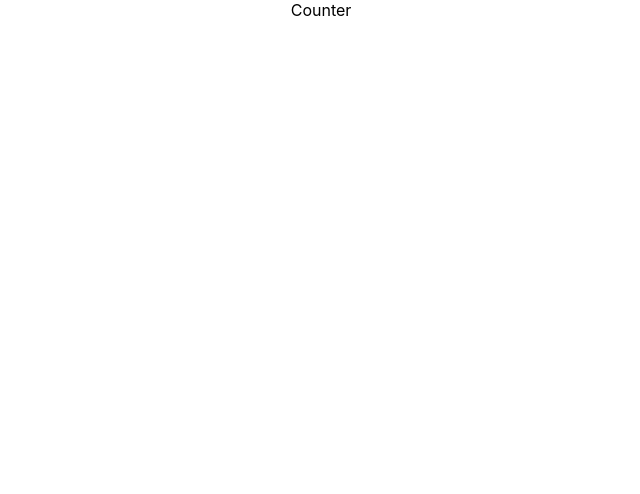
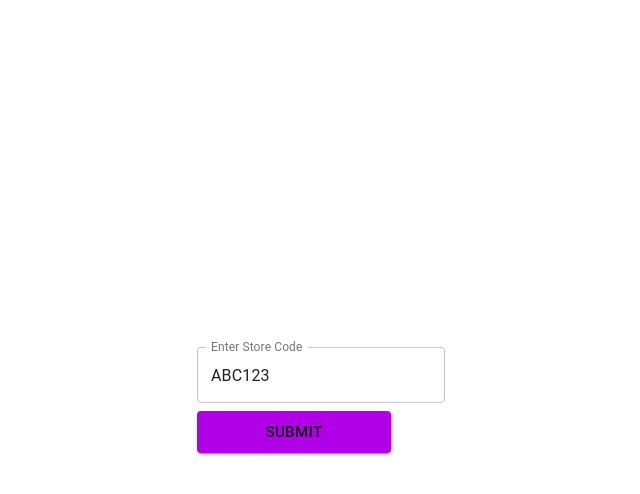
Before and after one commit to juliandeange/CrowdControl, a React app: page / in a window 1280 px wide. Shown: the whole page, without its empty margins (319-959 px from the left). Built offline with nearby package versions, Linux system fonts and the light colour scheme.

Commit message:
Include textfield and submit button

```diff
--- a/src/OccupancyCounter.css
+++ b/src/OccupancyCounter.css
@@ -1,5 +1,10 @@
 .App {
   text-align: center;
+}
+
+.Submit-button {
+    background-color: rgb(177, 0, 231);
+    padding-top: 20px;
 }
 
 .App-logo {
--- a/src/OccupancyCounter.js
+++ b/src/OccupancyCounter.js
@@ -1,25 +1,58 @@
 import React from 'react'
-import './OccupancyCounter.css';
+
+import TextField from '@material-ui/core/TextField';
+import Button from '@material-ui/core/Button';
+
+const styles = {
+
+    submitButton: {
+
+        backgroundColor: "rgb(177, 0, 231)",
+        width: 194,
+        marginTop: 8
+    }
+
+}
 
 class OccupancyCounter extends React.Component {
 
+    constructor(props) {
+
+        super(props);
+        this.state = {
+
+            isValid: true
+
+        }
+    }
 
     render() {
 
         return(
 
-            <div className="App">
-
-                Counter
-
+            <div className="App" style={{position: 'absolute', left: '50%', top: '50%', transform: 'translate(-50%, -50%)'}}>
+                <div>
+                    {/* <h2 className="Label-text"> Enter Store Code: &nbsp;&nbsp;  */}
+                    <TextField
+                        error={!this.state.isValid}
+                        id="outlined-error"
+                        label="Enter Store Code"
+                        defaultValue="ABC123"
+                        variant="outlined"
+                    />
+                </div>
+                <div>
+                    <Button
+                        style={styles.submitButton}
+                        variant="contained"
+                        size="large">
+                        Submit
+                    </Button>
+                {/* </h2> */}
+                </div>
             </div>
-
         )
-
     }
-
-
 }
 
-
 export default OccupancyCounter;
```
